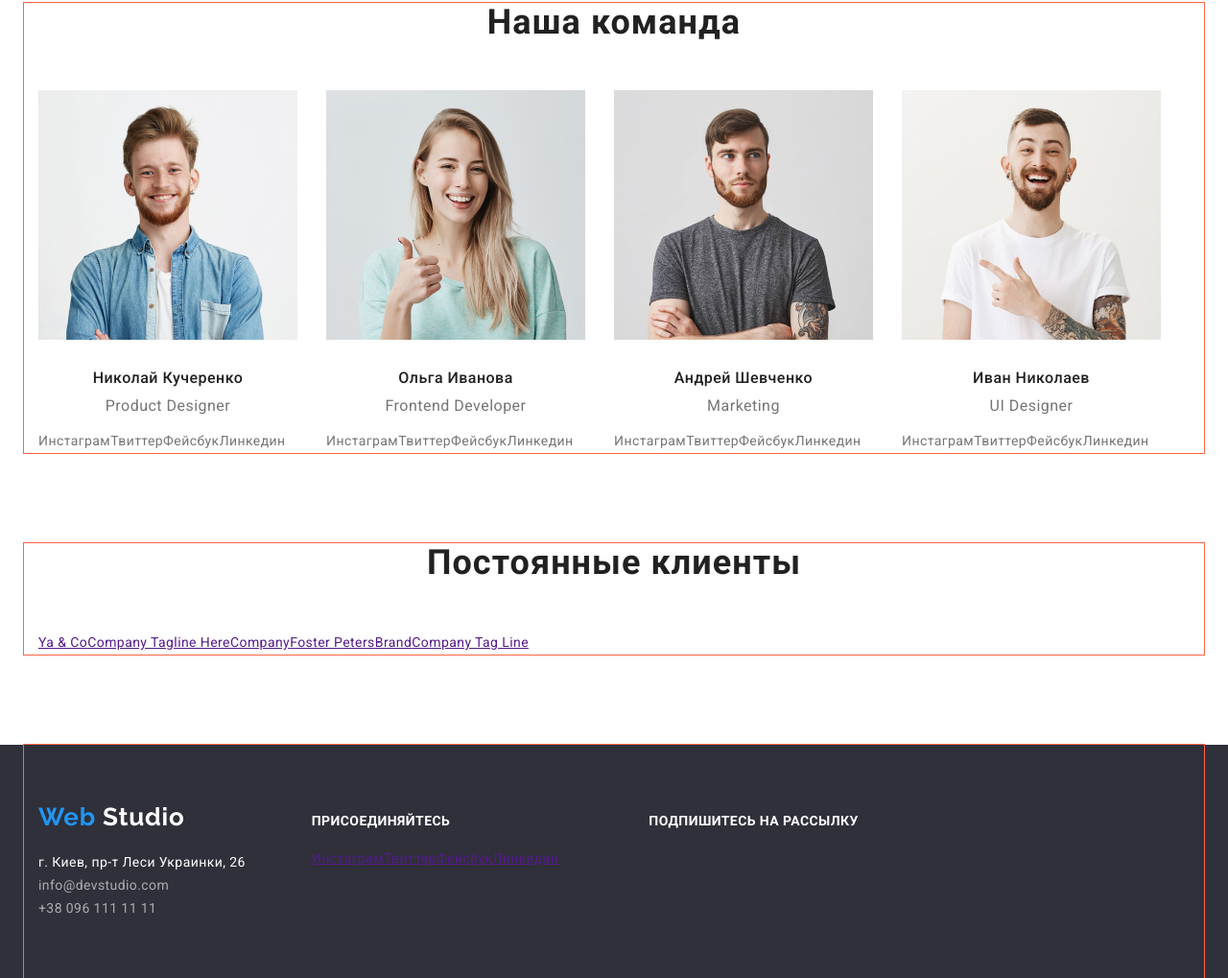
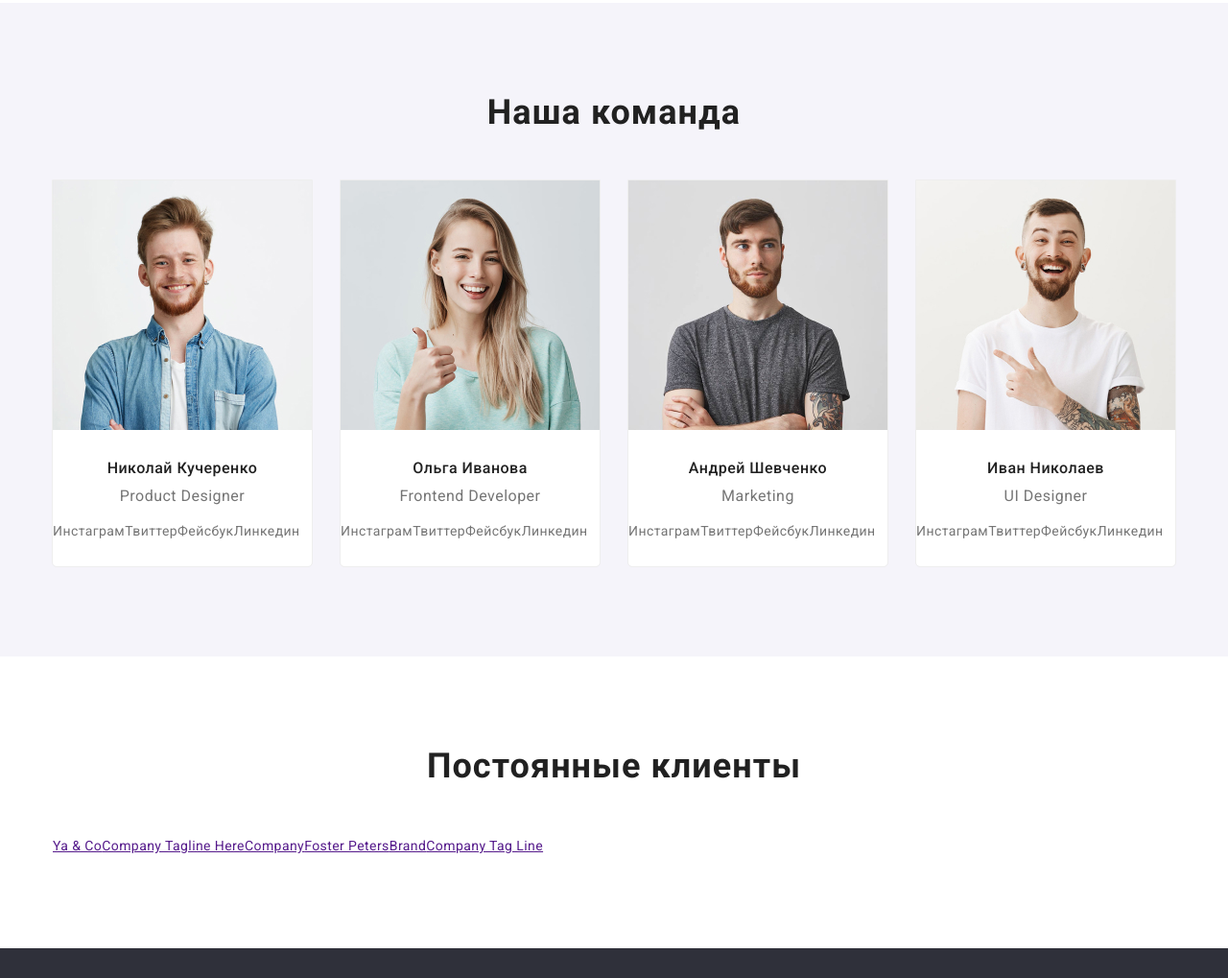
Before and after one commit to AntoninaMuravska/goit-markup-hw-03, a plain HTML site: page index.html in a window 1280 px wide. Shown: the part 1613-2632 px from the top of the page at 96% size. Drawn offline with Linux system fonts and the light colour scheme.

Commit message:
Добавляет блочную модель в проект

```diff
--- a/css/styles.css
+++ b/css/styles.css
@@ -6,6 +6,16 @@
   --black-logo-color: #000000;
   --button-color: #f5f4fa;
   --background-color: #2f303a;
+}
+
+html {
+  box-sizing: border-box;
+}
+
+*,
+*::before,
+*::after {
+  box-sizing: inherit;
 }
 
 .page {
@@ -27,17 +37,18 @@
 }
 
 .container {
+  width: 1200px;
+  padding-left: 15px;
+  padding-right: 15px;
   margin-left: auto;
   margin-right: auto;
-  padding-left: 15px;
-  padding-right: 15px;
-  width: 1200px;
-  outline: 1px solid tomato;
+
+  /* outline: 1px solid tomato; */
 }
 
 /* Section */
-
 .section {
+  padding-top: 94px;
   padding-bottom: 94px;
 }
 
@@ -46,7 +57,6 @@
   margin-bottom: 50px;
 
   color: var(--title-text-color);
-
   font-weight: 700;
   font-size: 36px;
   line-height: 1.16;
@@ -63,12 +73,8 @@
 }
 
 /* Page header */
-/* .page-header {
-  background-color: #ccc;
-} */
 
 /* Main nav */
-
 .header-nav,
 .main-nav {
   display: flex;
@@ -206,6 +212,10 @@
   /* background-color: #ccc; */
 }
 
+.features-item {
+  width: calc((100% - 90px) / 4);
+}
+
 .features-item:not(:last-child) {
   margin-right: 30px;
 }
@@ -224,16 +234,20 @@
 
 /* Products */
 
+.product-item {
+  width: calc((100% - 60px) / 3);
+}
+
+.product-item:not(:last-child) {
+  margin-right: 30px;
+}
+
 .product-picture {
   display: block;
 }
 
 .product-list {
   display: flex;
-}
-
-.product-item:not(:last-child) {
-  margin-right: 30px;
 }
 
 .product-list .title {
@@ -249,6 +263,17 @@
 }
 
 /* Team */
+
+.team-item {
+  width: calc((100% - 90px) / 4);
+  background-color: var(--accent-text-color);
+  border-radius: 0px 0px 4px 4px;
+  outline: 1px solid #eeeeee;
+}
+
+.team-section {
+  background-color: var(--button-color);
+}
 
 .team-list {
   display: flex;
@@ -268,23 +293,23 @@
   font-size: 16px;
   line-height: 1.188;
   letter-spacing: 0.03em;
+  text-align: center;
 }
 
 .team-list .title {
   margin-top: 0;
   margin-bottom: 10px;
-  text-align: center;
   font-weight: 500;
 }
 
 .team-description {
   margin-top: 0;
   margin-bottom: 16px;
-  text-align: center;
 }
 
 .socials-list {
   display: flex;
+  margin-bottom: 24px;
 }
 
 /* Clients */
@@ -306,7 +331,7 @@
 }
 
 .footer .studio-logo {
-  color: #ffffff;
+  color: var(--accent-text-color);
 }
 
 /* Address */
@@ -342,7 +367,7 @@
 
 /* Form */
 .call-to-action {
-  display: block;
+  display: inline-block;
   margin-bottom: 20px;
   color: var(--accent-text-color);
   background-color: var(--background-color);
@@ -392,6 +417,7 @@
 .item-link {
   text-decoration: none;
 }
+
 .portfolio-list {
   display: flex;
   flex-wrap: wrap;
--- a/index.html
+++ b/index.html
@@ -60,7 +60,7 @@
       </section>
 
       <!-- Особенности -->
-      <section class="section feature-section">
+      <section class="feature-section">
         <div class="container">
           <!-- Скрытый заголовок -->
           <h2 class="section-title" hidden>Особенности работы команды</h2>
@@ -162,7 +162,7 @@
       </section>
 
       <!-- Наша команда -->
-      <section class="section">
+      <section class="section team-section">
         <div class="container">
           <h2 class="section-title">Наша команда</h2>
           <ul class="list team-list">
```
